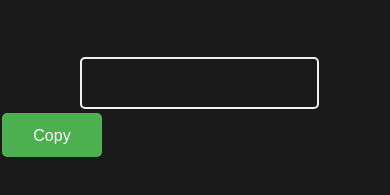
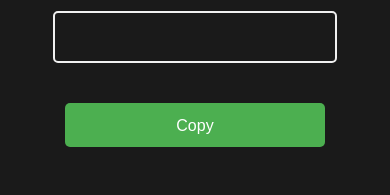
Before and after one commit to okut5/NameGen, a website: page public/index.html in a window 390 px wide. Shown: the part 413-608 px from the top of the page. Drawn offline with nearby package versions, Linux system fonts and the light colour scheme.

Commit message:
optimization for mobile and web

```diff
--- a/public/styles.css
+++ b/public/styles.css
@@ -110,6 +110,14 @@ h1 {
     50% { transform: translateX(15px); } /* Increased shake distance to right */
   }
 
+  #response {
+    text-align: center; /* Center aligns content */
+  }
+
+  #nameDisplay, #copyButton {
+    margin: 20px auto; /* Auto margins for horizontal centering */
+    display: block; /* Makes elements take the full width */
+  }
 
 
 /* Responsive design for smaller screens */
@@ -131,4 +139,14 @@ h1 {
         width: 55%;
         font-size: 1.5em;
     }
+
+    #response {
+        display: flex;
+        flex-direction: column; /* Stacks elements vertically */
+        align-items: center; /* Centers items horizontally in the flex container */
+      }
+
+      #nameDisplay, #copyButton {
+        width: 80%; /* Adjust the width to fit smaller screens */
+      }
 }
```
